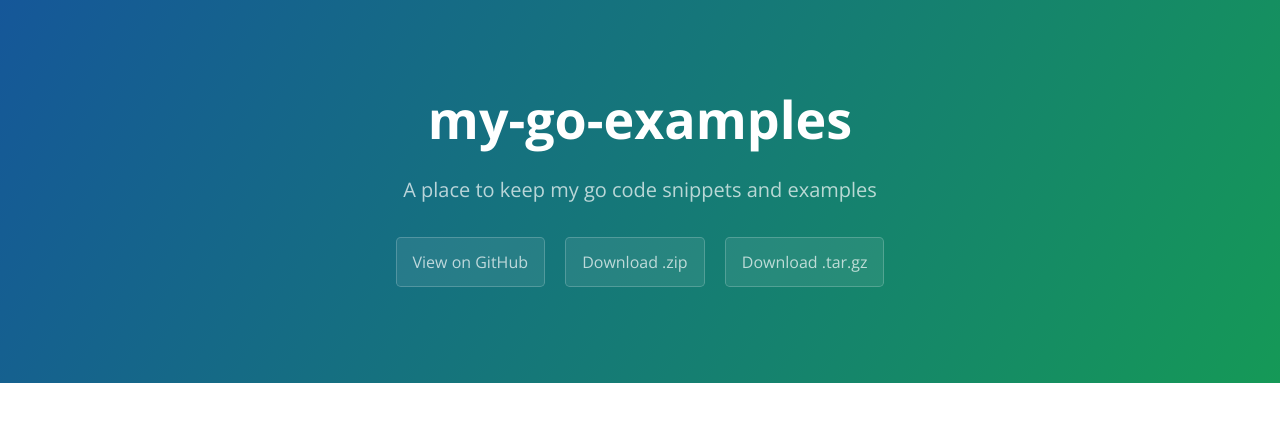
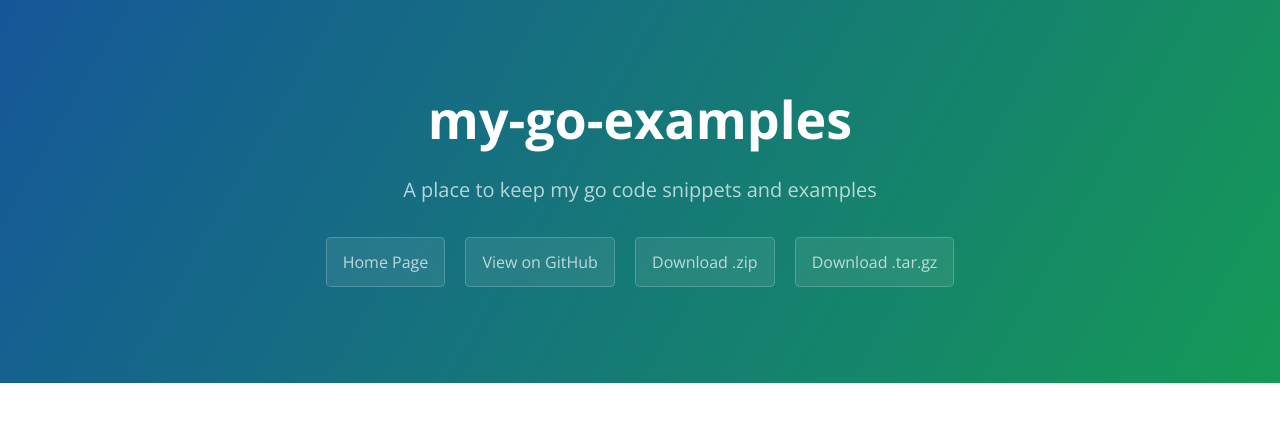
Before and after one commit to JeffDeCola/my-go-examples, a Jekyll site: the page built from docs/index.md, in a window 1280 px wide. Shown: the top 426 px of the page. Built offline with Jekyll 4.4.1, drawn with Linux system fonts in a browser that asks for light colours; nearby versions of some CDN libraries; library files that are not in the unit come from our copies.

Commit message:
updated pipeline and added home button

```diff
--- a/ci/pipeline.yml
+++ b/ci/pipeline.yml
@@ -16,7 +16,6 @@
   plan:
   - get: my-go-examples
     trigger: true
-    passed: [job-readme-github-pages]
   - put: resource-slack-alert
     params:
       channel: '#jeff-builds'
--- a/docs/_layouts/default.html
+++ b/docs/_layouts/default.html
@@ -4,7 +4,6 @@
   <head>
     <meta charset="UTF-8">
     <title>{{ page.title }}</title>
-    <!-- <meta http-equiv="refresh" content="0;url=README.md"> -->
     <meta name="viewport" content="width=device-width, initial-scale=1">
     <link rel="stylesheet" type="text/css" href="stylesheets/normalize.css" media="screen">
     <link href='https://fonts.googleapis.com/css?family=Open+Sans:400,700' rel='stylesheet' type='text/css'>
@@ -17,6 +16,7 @@
     <section class="page-header">
       <h1 class="project-name">{{ page.projectname }}</h1>
       <h2 class="project-tagline">{{ page.summary }}</h2>
+      <a href="https://jeffdecola.github.io" class="btn">Home Page</a>
       <a href="https://github.com/JeffDeCola/{{ page.projectname }}" class="btn">View on GitHub</a>
       <a href="https://github.com/JeffDeCola/{{ page.projectname }}/zipball/master" class="btn">Download .zip</a>
       <a href="https://github.com/JeffDeCola/{{ page.projectname }}/tarball/master" class="btn">Download .tar.gz</a>
```
